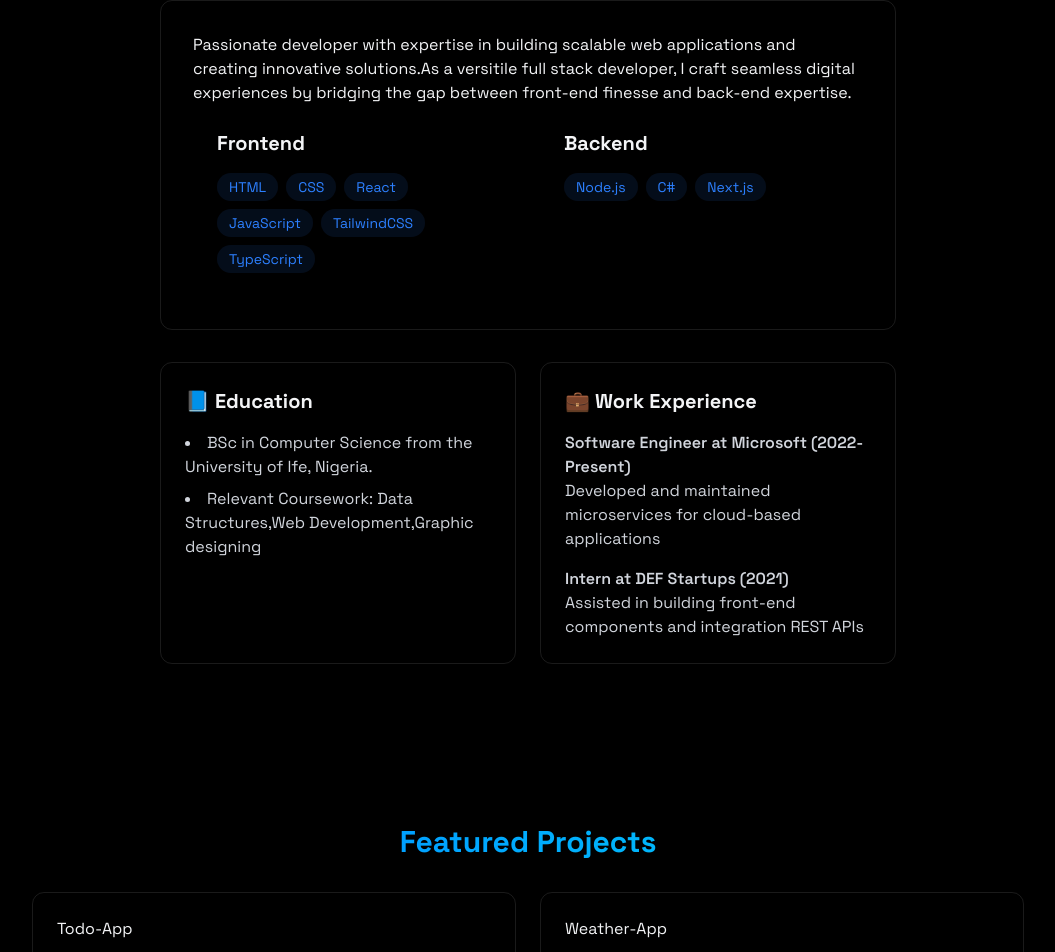
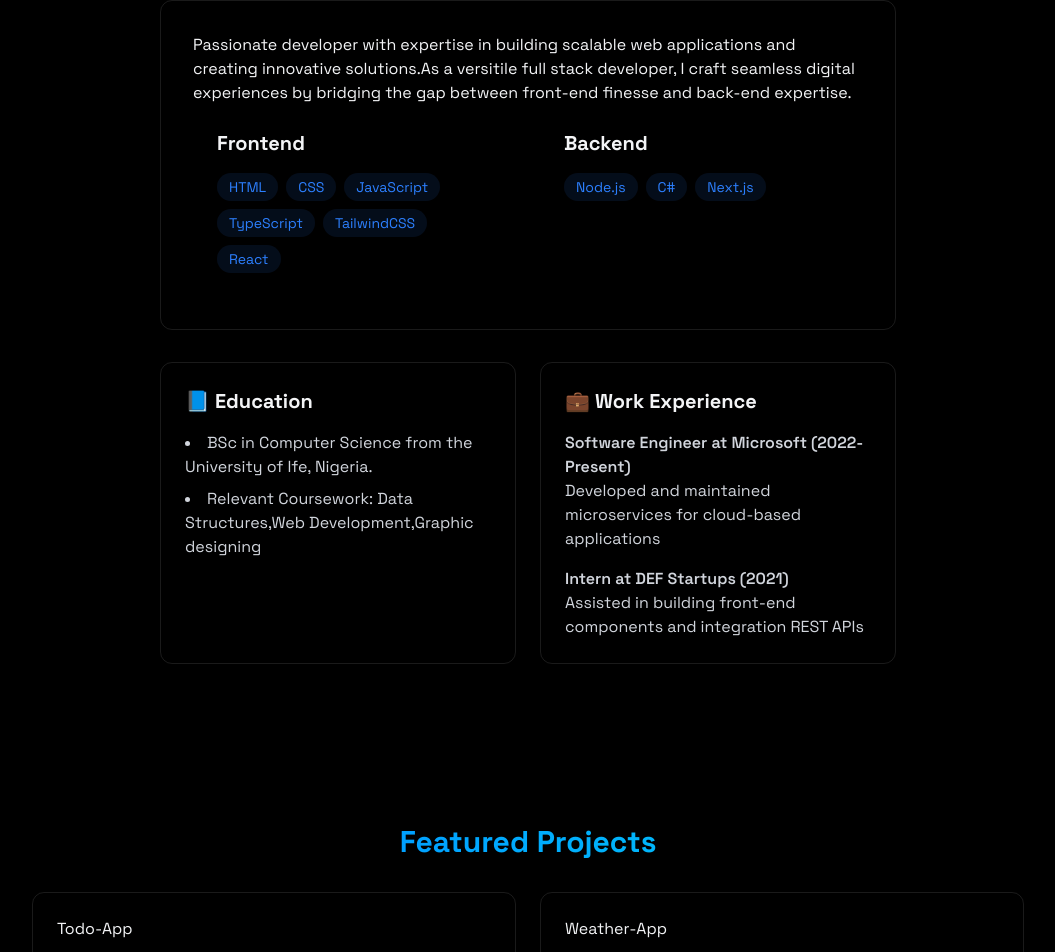
Before and after one commit to King-web-cell-05/kingsley-portfolio, a React (Vite) app: page / in a window 1280 px wide. Shown: the part 948-1900 px from the top of the page, without its empty margins (112-1167 px from the left). Built offline with nearby package versions, Linux system fonts and the light colour scheme; a web font is replaced by a local one.

Commit message:
Update about section

```diff
--- a/src/components/About.jsx
+++ b/src/components/About.jsx
@@ -1,7 +1,7 @@
 import { RevealOnScroll } from "./RevealOnScroll";
 
 export const About = () => {
-  const frontendSkills = ["HTML", "CSS", "React", "JavaScript", "TailwindCSS", "TypeScript"];
+  const frontendSkills = ["HTML", "CSS", "JavaScript", "TypeScript", "TailwindCSS", "React"];
 
   const backendSkills = ["Node.js", "C#", "Next.js"];
   return (
```
